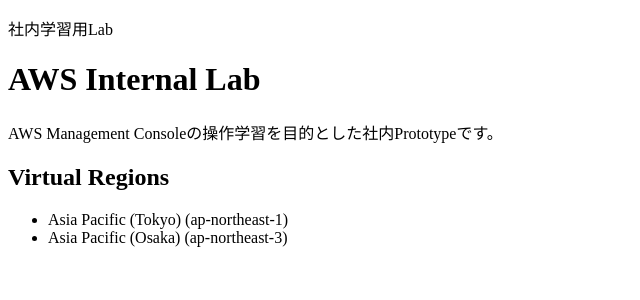
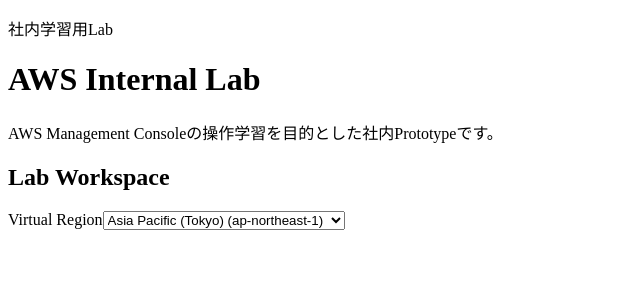
Before and after one commit to morio-23/aws-internal-lab, a Next.js app in the folder apps/web/: page / in a window 1280 px wide. Shown: the top 300 px of the page, without its empty margins (0-640 px from the left). Built offline with nearby package versions, Linux system fonts and the light colour scheme.

Commit message:
feat: use virtual region selector in web shell

```diff
--- a/apps/web/app/page.tsx
+++ b/apps/web/app/page.tsx
@@ -1,7 +1,4 @@
-const regions = [
-  { code: "ap-northeast-1", label: "Asia Pacific (Tokyo)" },
-  { code: "ap-northeast-3", label: "Asia Pacific (Osaka)" },
-];
+import { RegionSelector } from "./region-selector";
 
 export default function HomePage() {
   return (
@@ -10,15 +7,9 @@
       <h1>AWS Internal Lab</h1>
       <p>AWS Management Consoleの操作学習を目的とした社内Prototypeです。</p>
 
-      <section aria-labelledby="regions-heading">
-        <h2 id="regions-heading">Virtual Regions</h2>
-        <ul>
-          {regions.map((region) => (
-            <li key={region.code}>
-              {region.label} ({region.code})
-            </li>
-          ))}
-        </ul>
+      <section aria-labelledby="workspace-heading">
+        <h2 id="workspace-heading">Lab Workspace</h2>
+        <RegionSelector />
       </section>
     </main>
   );
```
